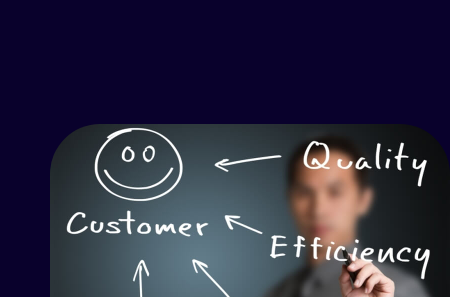
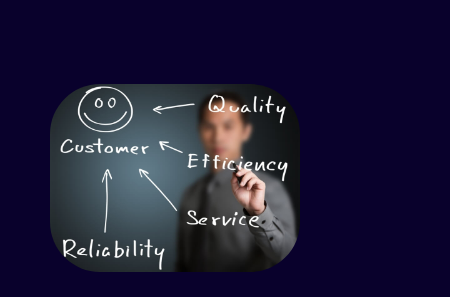
Before and after one commit to DhineshKumar2004/Exposys-Data-Labs, a plain HTML site: page services.html in a window 390 px wide. Shown: the part 86-383 px from the top of the page, 450 px wide, since content can reach past the window. Drawn offline with Linux system fonts and the light colour scheme.

Commit message:
service responsive

```diff
--- a/style.css
+++ b/style.css
@@ -135,10 +135,6 @@ body{
     .why-us{
         flex-direction: column-reverse;
     }
-
-    .service-img{
-        justify-content: center;
-    }
     .services{
         flex-direction: column;
     }
@@ -171,13 +167,27 @@ body{
         height: 400px;
         justify-content: center;
     }
+
+   .service-img{
+        width: 300px;
+    }
+}
+
+@media (max-width:520px){
+    .why-us>.service-img,
+    .services>.service-img{
+        width: 250px;
+    }
 }
 @media (max-width:470px){
     .img1-content>.img1,
     .img2-content>.img2{
-        width: 300px;
+        width: 400px;
         height: 300px;
         justify-content: center;
+    }
+    .service-img{
+        width: 300px;
     }
 }
 @media (max-width:360px){
@@ -186,6 +196,10 @@ body{
         width: 200px;
         height: 200px;
         justify-content: center;
+    }
+
+    .service-img{
+        width: 250px;
     }
 }
 
@@ -300,9 +314,8 @@ p{
 }
 
 @media(max-width:1020px){
-    .why-us>.service-img,
-    .services>.service-img{
-        width: 400px;
+    .service-img{
+        width: 450px;
         margin-top: 90px;
     }
 }
@@ -380,7 +393,7 @@ footer>.footer>div>a>img{
     text-indent: 50px;
 }
 
-.why-us>img{
+.service-img{
     width: 500px;
     height: 100%;
     border-radius: 50px;
@@ -394,7 +407,7 @@ footer>.footer>div>a>img{
     gap: 30px;
 }
 
-.services>img{
+.service-img{
     width: 500px;
     height: 100%;
     border-radius: 50px;
```
